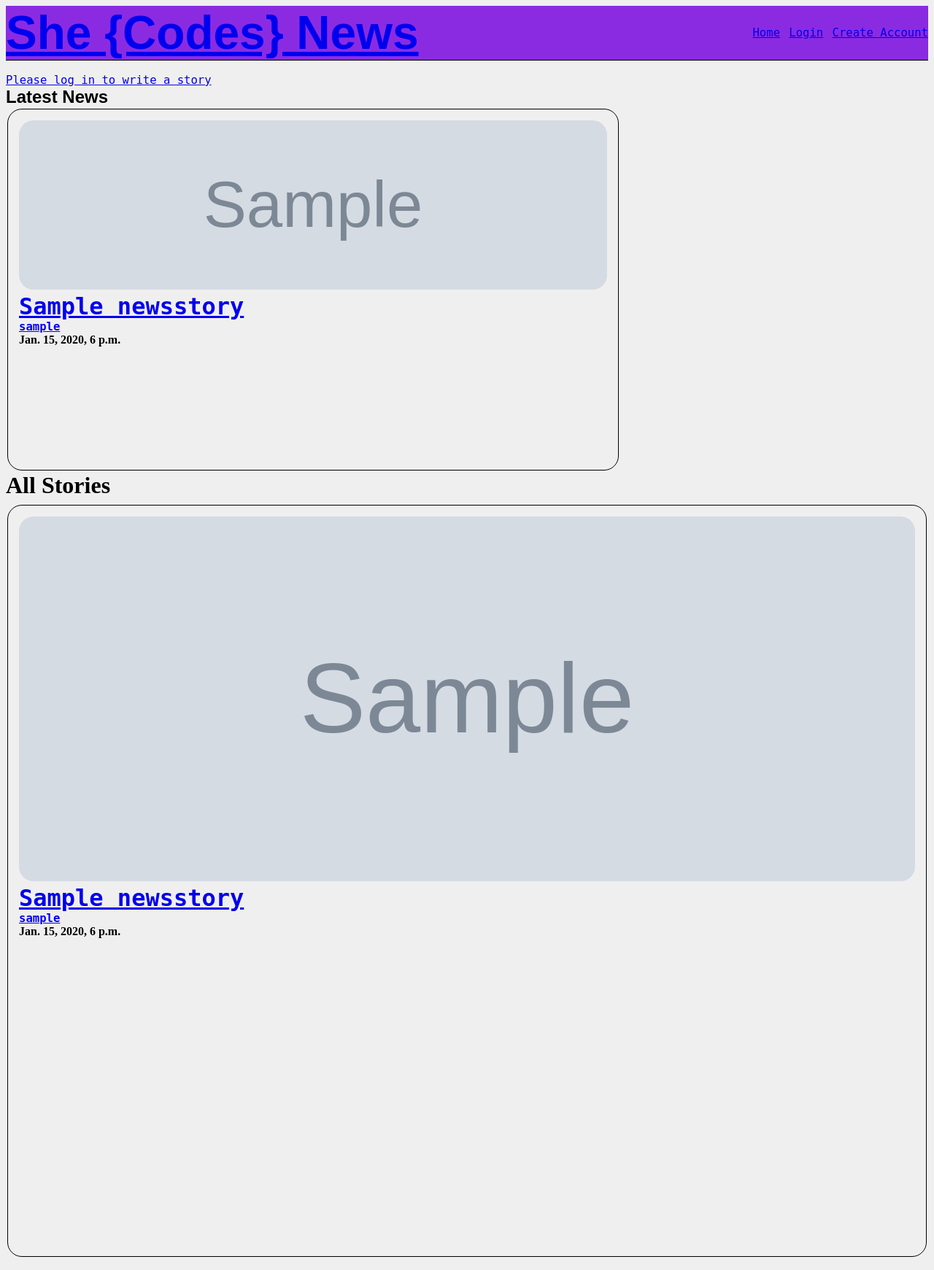
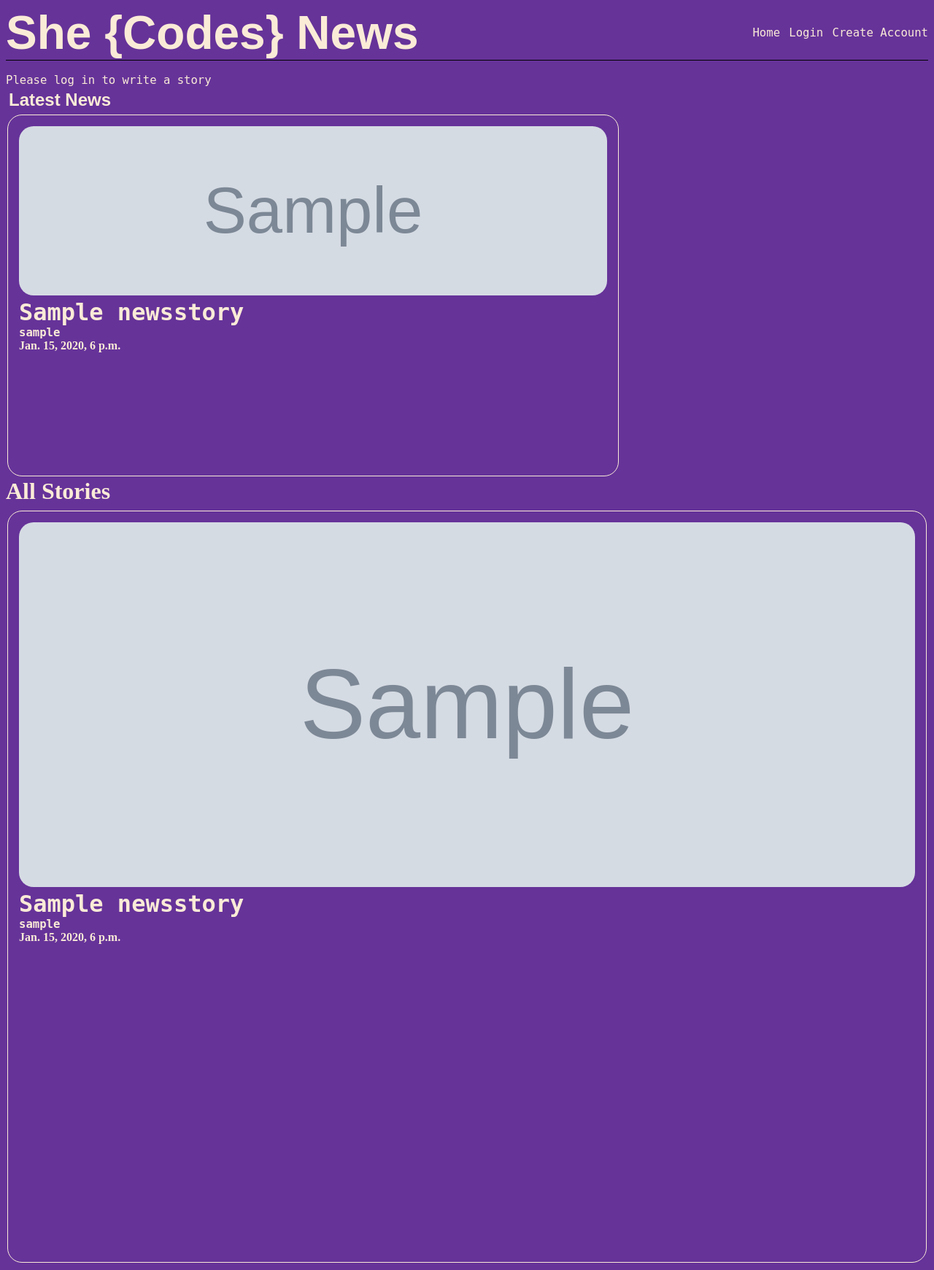
Before and after one commit to idaanna/she_codes_news, a Django app: page /news/ in a window 1280 px wide. Shown: the whole page at 73% size. Run offline with Django 4.2, Linux system fonts and the light colour scheme; tables that the repository leaves empty hold one stand-in row (values such as "Sample post"); grey boxes marked "Sample" are stand-in pictures; parts of the project's set-up code (start-up, migrations or seed data) failed here and were passed over; some web fonts are replaced.

Commit message:
CSS styling

```diff
--- a/she_codes_news/news/static/news/styles.css
+++ b/she_codes_news/news/static/news/styles.css
@@ -1,6 +1,6 @@
 .story-card {
     margin: 2px;
-    border: 1px solid #000;
+    border: 1px solid antiquewhite;
     padding: 15px;
     border-radius: 20px;
 }
--- a/she_codes_news/static/styles.css
+++ b/she_codes_news/static/styles.css
@@ -1,7 +1,8 @@
 @import url('https://fonts.googleapis.com/css2?family=Montserrat+Subrayada:wght@700&display=swap');
 
 body {
-    background-color: rgb(240, 239, 239);
+    background-color:rebeccapurple;
+
 }
 
 header {
@@ -9,7 +10,7 @@ header {
     align-items: center;
     justify-content: space-between;
     border-bottom: 1px solid #000;
-    background-color: blueviolet;
+    background-color: rebeccapurple;
 }
 
 img {
@@ -24,20 +25,24 @@ h1 {
     text-decoration: none;
     font-size: 4rem;
     margin: 0;
+    color: antiquewhite;
 }
 
 h2 {
    font-family: 'Montserrat Subrayada', sans-serif;
-   margin: 0;
+   margin: 4px;
+   color: antiquewhite;
 }
 
 h3 {
     font-size: 2rem;
     margin: 0;
+    color: antiquewhite;
 }
 
 h4 {
     margin: 0;
+    color: antiquewhite;
 }
 
 #header-text {
@@ -52,29 +57,30 @@ nav {
     align-items: flex-end;
 }
 
-a {
-    /* margin: 2px;
+a { */
+    margin: 3px;
     text-decoration: none;
-    color: #000; */
+    /* color: #000; */
+
+ }
 
 a:link {
-        color: var(--white-beige);
-        background-color: transparent;
-        text-decoration: none;
+    color: antiquewhite;
   }
 
+  /* visited link */
   a:visited {
-        color: var(--yellow-beige);
-        background-color: transparent;
-        text-decoration: none;
+    color: black;
   }
 
+  /* mouse over link */
   a:hover {
-        color: var(--white-beige);
-        background-color: transparent;
-        text-decoration: underline;
+    color: hotpink;
   }
 
+  /* selected link */
+  a:active {
+    color: blue;
   }
 
 a, p {
```
Lines whose indentation alone changed are shown as unchanged.
